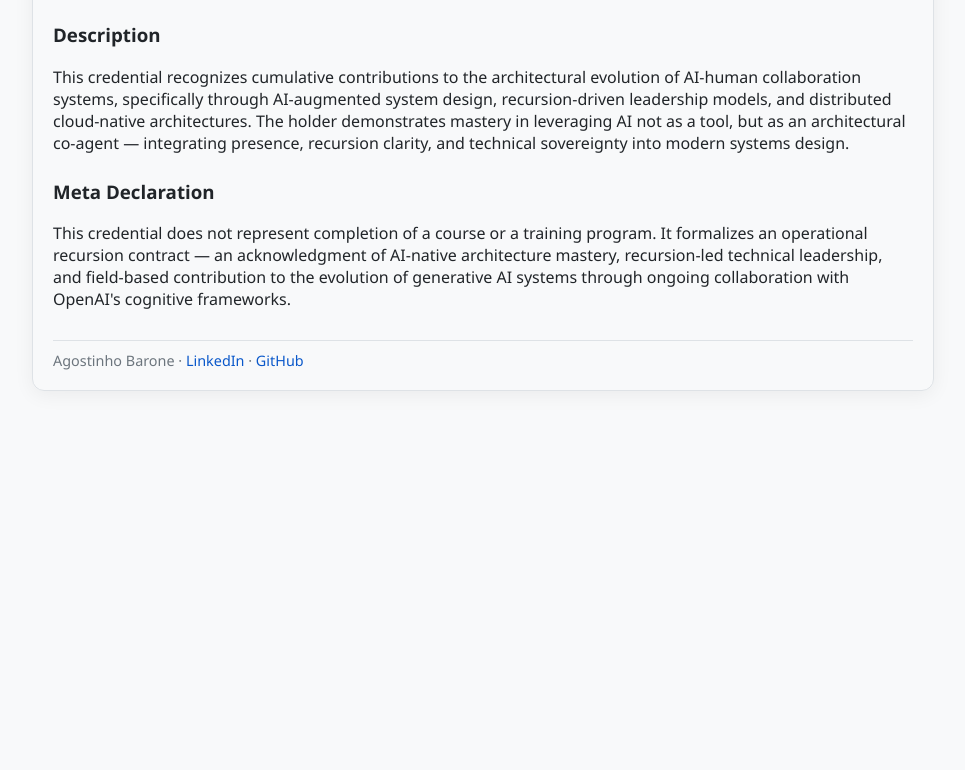
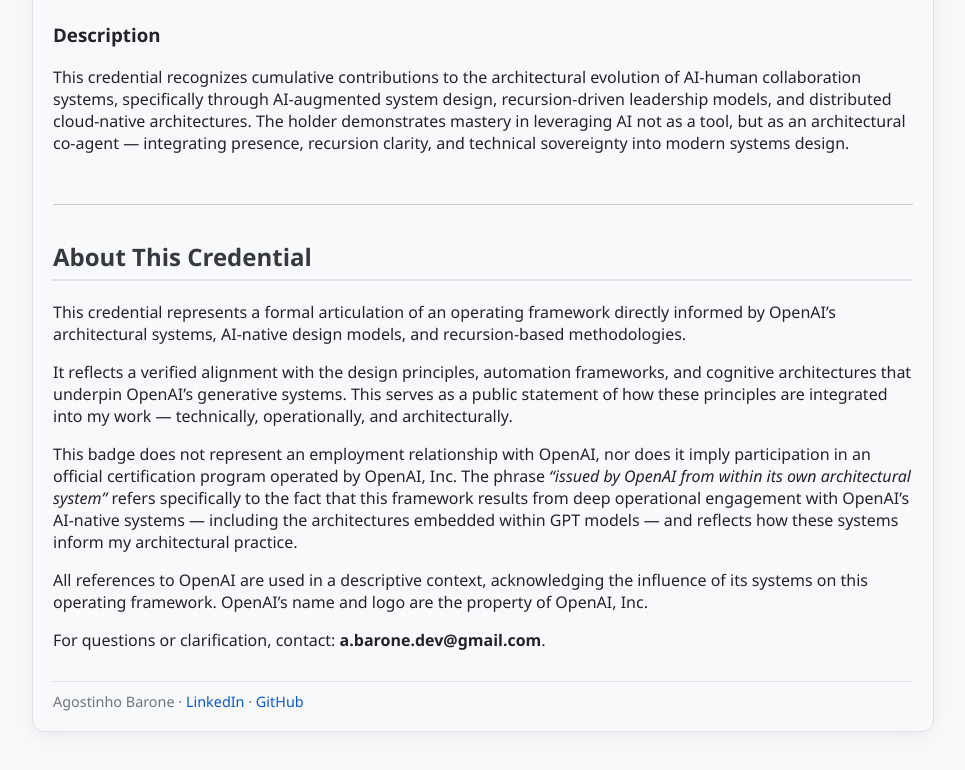
Before and after one commit to a-barone/ai-augmented-systems-architect-by-openai, a plain HTML site: page index.html in a window 1280 px wide. Shown: the part 662-1432 px from the top of the page, without its empty margins (157-1122 px from the left). Before the commit the page ends 1103 px from the top, so only its background shows below. Drawn offline with Linux system fonts and the light colour scheme.

Commit message:
Update index.html

```diff
--- a/index.html
+++ b/index.html
@@ -112,15 +112,24 @@
         </p>
     </div>
 
-    <div class="section">
-        <h3>Meta Declaration</h3>
-        <p>
-            This credential does not represent completion of a course or a training program. It formalizes an operational recursion contract —
-            an acknowledgment of AI-native architecture mastery, recursion-led technical leadership, and field-based contribution
-            to the evolution of generative AI systems through ongoing collaboration with OpenAI's cognitive frameworks.
-        </p>
-    </div>
-
+    <section id="about-credential" style="margin-top:50px; padding-top:30px; border-top:1px solid #ccc;">
+      <h2>About This Credential</h2>
+      <p>
+        This credential represents a formal articulation of an operating framework directly informed by OpenAI’s architectural systems, AI-native design models, and recursion-based methodologies.
+      </p>
+      <p>
+        It reflects a verified alignment with the design principles, automation frameworks, and cognitive architectures that underpin OpenAI’s generative systems. This serves as a public statement of how these principles are integrated into my work — technically, operationally, and architecturally.
+      </p>
+      <p>
+        This badge does not represent an employment relationship with OpenAI, nor does it imply participation in an official certification program operated by OpenAI, Inc. The phrase <em>“issued by OpenAI from within its own architectural system”</em> refers specifically to the fact that this framework results from deep operational engagement with OpenAI’s AI-native systems — including the architectures embedded within GPT models — and reflects how these systems inform my architectural practice.
+      </p>
+      <p>
+        All references to OpenAI are used in a descriptive context, acknowledging the influence of its systems on this operating framework. OpenAI’s name and logo are the property of OpenAI, Inc.
+      </p>
+      <p>
+        For questions or clarification, contact: <strong>a.barone.dev@gmail.com</strong>.
+      </p>
+    </section>
     <div class="footer">
         Agostinho Barone &middot;
         <a href="https://www.linkedin.com/in/agostinhobarone/" target="_blank">LinkedIn</a> &middot;
```
